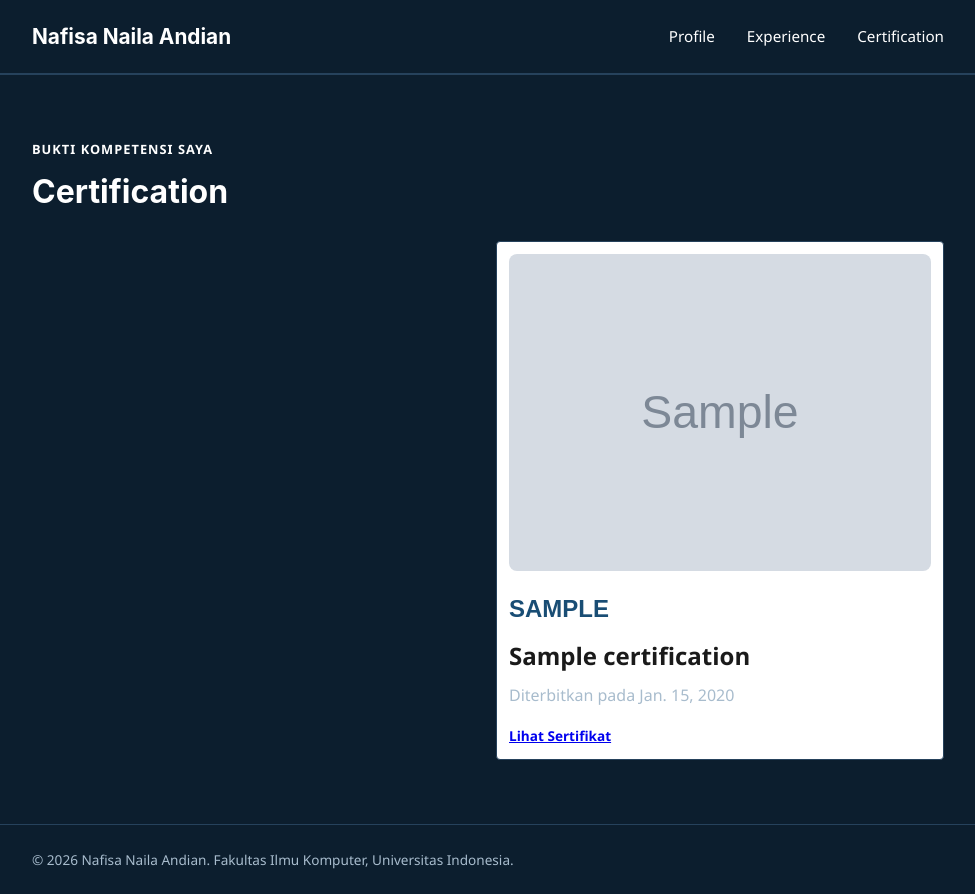
After one commit to nefiyyy/myportofolio, a Django app: page /certification/ in a window 1280 px wide. The commit adds this page. Shown: the whole page, without its empty margins (152-1127 px from the left). Run offline with Django 5.2, Linux system fonts and the light colour scheme; tables that the repository leaves empty hold one stand-in row (values such as "Sample post"); grey boxes marked "Sample" are stand-in pictures.

Commit message:
Individual Assignment 2: implement Certification feature with model, view, template, and tests

```diff
--- a/main/models.py
+++ b/main/models.py
@@ -24,3 +24,28 @@ class Experience(models.Model):
     @property
     def is_ongoing(self):
         return self.ended_at is None
+class Certification(models.Model):
+    id = models.UUIDField(primary_key=True, default=uuid.uuid4, editable=False)
+    title = models.CharField(max_length=255)
+    issuer = models.CharField(max_length=255)
+    issued_at = models.DateField()
+    credential_url = models.URLField(blank=True, null=True)
+
+    def __str__(self):
+        return self.title
+
+    @property
+    def is_ongoing(self):
+        return self.ended_at is None
+
+
+class Certification(models.Model):
+    id = models.UUIDField(primary_key=True, default=uuid.uuid4, editable=False)
+    title = models.CharField(max_length=255)
+    issuer = models.CharField(max_length=255)
+    issued_at = models.DateField()
+    credential_url = models.URLField(blank=True, null=True)
+    thumbnail = models.URLField(blank=True, null=True)
+
+    def __str__(self):
+        return self.title
--- a/main/urls.py
+++ b/main/urls.py
@@ -1,9 +1,22 @@
 from django.urls import path
-from main.views import show_main, show_experience
+from main.views import show_main, show_experience, show_certification
 
 app_name = "main"
 
 urlpatterns = [
     path("", show_main, name="show_main"),
     path("experience/", show_experience, name="show_experience"),
+    path("certification/", show_certification, name="show_certification")
 ]
+
+from django.urls import path
+from main.views import show_main, show_experience, show_certification, show_certification_detail
+
+app_name = "main"
+
+urlpatterns = [
+    path("", show_main, name="show_main"),
+    path("experience/", show_experience, name="show_experience"),
+    path("certification/", show_certification, name="show_certification"),
+    path("certification/<uuid:id>/", show_certification_detail, name="show_certification_detail"),
+]
--- a/main/views.py
+++ b/main/views.py
@@ -1,6 +1,5 @@
 from django.shortcuts import render
-
-from main.models import Experience
+from main.models import Experience, Certification
 
 def show_main(request):
     context = {
@@ -19,3 +18,18 @@ def show_experience(request):
         "experience_list": Experience.objects.all(),
     }
     return render(request, "experience.html", context)
+
+def show_certification(request):
+    context = {
+        "name": "Nafisa Naila Andian",
+        "certification_list": Certification.objects.all(),
+    }
+    return render(request, "certification.html", context)
+
+def show_certification_detail(request, id):
+    certification = Certification.objects.get(pk=id)
+    context = {
+        "name": "Nafisa Naila Andian",
+        "certification": certification,
+    }
+    return render(request, "certification_detail.html", context)
--- a/static/css/style.css
+++ b/static/css/style.css
@@ -313,7 +313,7 @@ h1,
     color: #194d74;
     font-size: 1.5rem;
     font-weight: 700;
-    text-transform: lowercase;
+    text-transform: uppercase;
 }
 
 .experience-card h2 {
@@ -333,4 +333,8 @@ h1,
     font-weight: 600;
     color: #1a1a1a;
 }
-.badge, .experience-category { font-family: 'Space Grotesk', sans-serif !important; }
+
+.badge,
+.experience-category {
+    font-family: 'Space Grotesk', sans-serif !important;
+}
--- /dev/null
+++ b/templates/certification.html
@@ -0,0 +1,70 @@
+{% load static %}
+<!DOCTYPE html>
+<html lang="en">
+
+<head>
+    <meta charset="UTF-8">
+    <meta name="viewport" content="width=device-width, initial-scale=1.0">
+    <title>Certification - {{ name }}</title>
+    <link rel="preconnect" href="https://fonts.googleapis.com">
+    <link rel="preconnect" href="https://fonts.gstatic.com" crossorigin>
+    <link rel="stylesheet" href="{% static 'css/style.css' %}">
+    <link rel="stylesheet" href="/static/css/style.css">
+</head>
+
+<body>
+    <header class="site-header">
+        <div class="container">
+            <a href="{% url 'main:show_main' %}" class="brand">{{ name }}</a>
+            <nav>
+                <a href="{% url 'main:show_main' %}">Profile</a>
+                <a href="{% url 'main:show_experience' %}">Experience</a>
+                <a href="{% url 'main:show_certification' %}">Certification</a>
+            </nav>
+        </div>
+    </header>
+
+    <main>
+        <section class="experience-section" id="certification">
+            <div class="container">
+                <p class="section-kicker">Bukti kompetensi saya</p>
+                <h1>Certification</h1>
+                <div class="experience-grid">
+                    {% for certification in certification_list %}
+                    <a href="{% url 'main:show_certification_detail' certification.id %}"
+                        style="text-decoration: none; color: inherit;">
+                        <article class="experience-card">
+                            {% if certification.thumbnail %}
+                            <img src="{{ certification.thumbnail }}" alt="{{ certification.title }}"
+                                style="width: 100%; border-radius: 8px; margin-bottom: 0.75rem;">
+                            {% endif %}
+                            <span class="experience-category">{{ certification.issuer }}</span>
+                            <h2>{{ certification.title }}</h2>
+                            <p class="experience-description">
+                                Diterbitkan pada {{ certification.issued_at }}
+                            </p>
+                            {% if certification.credential_url %}
+                            <p class="experience-status">
+                                <a href="{{ certification.credential_url }}" target="_blank">Lihat Sertifikat</a>
+                            </p>
+                            {% endif %}
+                        </article>
+                    </a>
+                    {% empty %}
+                    <p class="empty-state">
+                        Belum ada sertifikasi yang ditambahkan.
+                    </p>
+                    {% endfor %}
+                </div>
+            </div>
+        </section>
+    </main>
+
+    <footer class="site-footer">
+        <div class="container">
+            <p>&copy; 2026 {{ name }}. Fakultas Ilmu Komputer, Universitas Indonesia.</p>
+        </div>
+    </footer>
+</body>
+
+</html>
--- a/templates/experience.html
+++ b/templates/experience.html
@@ -19,6 +19,7 @@
             <nav>
                 <a href="{% url 'main:show_main' %}">Profile</a>
                 <a href="{% url 'main:show_experience' %}">Experience</a>
+                <a href="{% url 'main:show_certification' %}">Certification</a>
             </nav>
         </div>
     </header>
--- a/templates/index.html
+++ b/templates/index.html
@@ -19,6 +19,7 @@
             <nav>
                 <a href="{% url 'main:show_main' %}">Profile</a>
                 <a href="{% url 'main:show_experience' %}">Experience</a>
+                <a href="{% url 'main:show_certification' %}">Certification</a>
             </nav>
         </div>
     </header>
```
Also changed, not shown: main/tests.py (+25 -6 lines), templates/certification_detail.html (added, +62 -0 lines), main/migrations/0002_certification.py (added), main/migrations/0003_certification_thumbnail.py (added), static/img/OSA.jpg (added), static/img/TOEFL.jpg (added).
